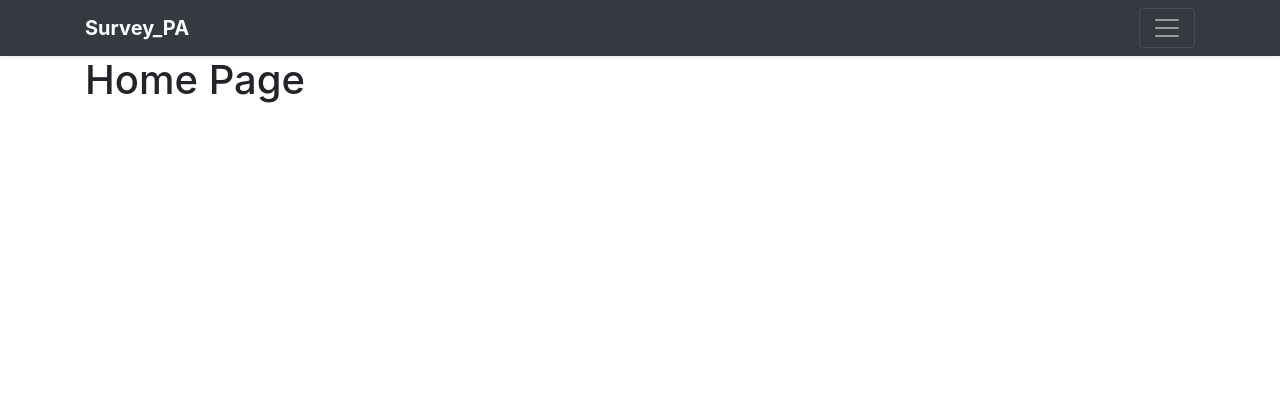
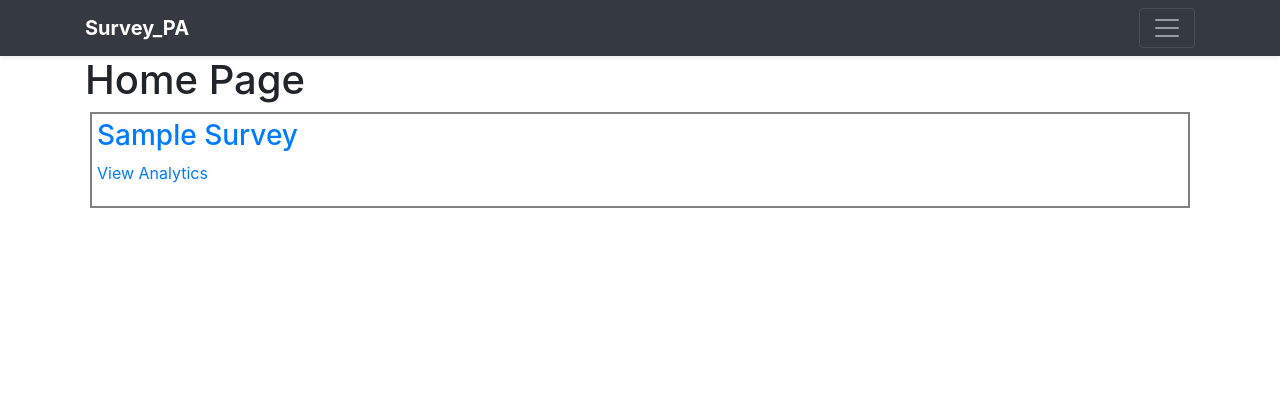
Before and after one commit to Oisin-Headen/Django-Project, a Django app: page / in a window 1280 px wide. Shown: the top 420 px of the page. Run offline with Django 3.2, Linux system fonts and the light colour scheme; data that the repository does not hold is empty; some libraries are stand-ins or nearby versions.

Commit message:
Implementing Mo's comments

```diff
--- a/ParanoidEnv/ParanoidAndroidProject/ParanoidAndroidProject/settings.py
+++ b/ParanoidEnv/ParanoidAndroidProject/ParanoidAndroidProject/settings.py
@@ -23,7 +23,7 @@ BASE_DIR = os.path.dirname(os.path.dirname(os.path.abspath(__file__)))
 SECRET_KEY = '4ltpd4@ih#&%153n1g%jn9z7(=*-sk_f#^prx^419zgr#_c)38'
 
 # SECURITY WARNING: don't run with debug turned on in production!
-DEBUG = True
+DEBUG = False
 
 ALLOWED_HOSTS = [
     "*"
@@ -125,9 +125,9 @@ USE_TZ = True
 
 STATIC_URL = '/static/'
 
-STATIC_ROOT = os.path.join(BASE_DIR, "static")
+# STATIC_ROOT = os.path.join(BASE_DIR, "static")
 
 STATICFILES_DIRS = [
-    # os.path.join(BASE_DIR, "static"),
+    os.path.join(BASE_DIR, "static"),
     '/var/www/static/',
 ]
--- a/ParanoidEnv/ParanoidAndroidProject/paranoidApp/dataanalysis.py
+++ b/ParanoidEnv/ParanoidAndroidProject/paranoidApp/dataanalysis.py
@@ -3,6 +3,7 @@
 # import pickle
 import os
 import json
+import re
 # from textwrap import wrap
 from matplotlib import style
 import matplotlib.pyplot as plt
@@ -131,7 +132,7 @@ def graph_multiple_choice(question_type, question, data_frame, path):
         new_counts = []
         for option in question["choices"]:
             new_labels.append(option)
-            new_counts.append(column_data.str.count(option).sum())
+            new_counts.append(column_data.str.count("^" + re.escape(option) + "$").sum())
 
         num_items = np.arange(0, len(new_counts))
 
--- a/ParanoidEnv/ParanoidAndroidProject/paranoidApp/templates/paranoidApp/base.html
+++ b/ParanoidEnv/ParanoidAndroidProject/paranoidApp/templates/paranoidApp/base.html
@@ -34,7 +34,7 @@
                                 {% if request.user.is_admin %}
                                 View all Survey Data
                                 {% else %}
-                                Your Surveys
+                                View Survey Data
                                 {% endif %}
                             </a></li>
                             {% if request.user.is_admin %}
--- a/ParanoidEnv/ParanoidAndroidProject/paranoidApp/templates/paranoidApp/index.html
+++ b/ParanoidEnv/ParanoidAndroidProject/paranoidApp/templates/paranoidApp/index.html
@@ -6,6 +6,10 @@
 
 <h1>Home Page</h1>
 
+<div class="box">
+    <h3><a href="{% url 'view_survey' %}">Sample Survey</a></h3>
+    <p><a href="{% url 'analyse_data' %}">View Analytics</a></p>
+</div>
 {% for survey in surveys %}
     <div class="box">
         <h3><a href="{% url 'view_survey' survey_id=survey.id %}">{{survey.name}}</a></h3>
--- a/ParanoidEnv/ParanoidAndroidProject/paranoidApp/templates/paranoidApp/survey_complete.html
+++ b/ParanoidEnv/ParanoidAndroidProject/paranoidApp/templates/paranoidApp/survey_complete.html
@@ -7,4 +7,5 @@
 {% else %}
     <h4><a href="{% url 'analyse_data' %}">View Analytics</a></h4>
 {% endif %}
+<p><a href="{% url 'index' %}">Back to Home</a></p>
 {% endblock %}
--- a/ParanoidEnv/ParanoidAndroidProject/paranoidApp/templates/paranoidApp/survey_creation_single_page.html
+++ b/ParanoidEnv/ParanoidAndroidProject/paranoidApp/templates/paranoidApp/survey_creation_single_page.html
@@ -8,7 +8,7 @@
 {% endblock %}
 
 {% block content %}
-    <p><a href="{% url "index" %}">Home Page</a></p>
+    <p><a href="{% url "index" %}">Cancel</a></p>
 
     <h1>Create a Survey</h1>
     <div>
--- a/ParanoidEnv/ParanoidAndroidProject/paranoidApp/urls.py
+++ b/ParanoidEnv/ParanoidAndroidProject/paranoidApp/urls.py
@@ -6,7 +6,7 @@ from . import views
 urlpatterns = [
     path('', views.index, name='index'),
     path('view/<int:survey_id>/', views.view_survey, name='view_survey'),
-    path('view/', views.view_survey, name='view_survey'),
+    path('view/sample', views.view_survey, name='view_survey'),
     path('error/', views.error, name='error'),
     path('view/<int:survey_id>/complete', views.survey_complete, name='survey_complete'),
     path('view/sample/complete', views.survey_complete, name='survey_sample_complete'),
--- a/ParanoidEnv/ParanoidAndroidProject/paranoidApp/views.py
+++ b/ParanoidEnv/ParanoidAndroidProject/paranoidApp/views.py
@@ -41,17 +41,33 @@ def index(request):
 def view_survey(request, survey_id=-1):
     """View and respond to a survey.
     Currently only views the hard-coded sample survey"""
-    if survey_id == -1:
-        file_name = "data/survey-1.json"
-    else:
-        survey = get_object_or_404(Survey, pk=survey_id)
-        file_name = "data/survey" + str(survey.pk) + ".json"
+    try:
+        if survey_id == -1:
+            file_name = "data/survey-1.json"
+        else:
+            survey = get_object_or_404(Survey, pk=survey_id)
+            file_name = "data/survey" + str(survey.pk) + ".json"
 
-    current_folder = os.path.dirname(os.path.abspath(__file__))
-    file = open(os.path.join(current_folder, file_name), "r")
+        current_folder = os.path.dirname(os.path.abspath(__file__))
+        file = open(os.path.join(current_folder, file_name), "r")
+        json_data = json.loads(file.read())
+        json_data['id'] = survey_id
+    except Http404:
+        messages.add_message(request, messages.ERROR,
+                             "Error accessing database. This survey does not exist.\n" +
+                             "It may have been deleted by the owner or an admin")
+        return HttpResponseRedirect(reverse("error"))
+    except FileNotFoundError:
+        messages.add_message(request, messages.ERROR,
+                             "Error accessing file. This survey has been deleted improperly.\n" +
+                             "If you own this survey, contact the site owner for assistance")
+        return HttpResponseRedirect(reverse("error"))
+    except ValueError:
+        messages.add_message(request, messages.ERROR,
+                             "Error accessing file. This survey may have been corrupted.\n" +
+                             "If you own this survey, contact the site owner for assistance")
+        return HttpResponseRedirect(reverse("error"))
 
-    json_data = json.loads(file.read())
-    json_data['id'] = survey_id
     survey_data = {"survey":json_data}
     return HttpResponse(loader.get_template("paranoidApp/survey_view.html")
                         .render(survey_data, request))
@@ -125,7 +141,7 @@ def survey_post_data(request):
 
             for j, subquestion in enumerate(subquestions, 1):
                 if (question_data_input == "Yes" and question['on'] is False
-                    ) or (question_data_input == "No" and question['on'] is True):
+                   ) or (question_data_input == "No" and question['on'] is True):
                     list_entry += "NA"
                 else:
                     list_entry += process_question(
@@ -375,72 +391,89 @@ def analyse_data(request, survey_id=-1):
     survey_json_file = os.path.join(current_folder, "data/survey" + str(survey_id) + ".json")
     survey_answers_file = os.path.join(current_folder, "data/survey"+ str(survey_id) +".csv")
 
-    static_path = data_analytics(survey_answers_file, survey_json_file, survey_id)
+    try:
+        static_path = data_analytics(survey_answers_file, survey_json_file, survey_id)
 
-    # Get csv data
-    survey_data = json.load(open(survey_json_file, "r"))
+        # Get csv data
+        survey_data = json.load(open(survey_json_file, "r"))
 
-    data_for_questions = []
+        data_for_questions = []
 
-    data_frame = pandas.read_csv(os.path.dirname(current_folder) + "/static/" + static_path +
-                                 "analytics.csv", index_col=["Question"])
+        data_frame = pandas.read_csv(os.path.dirname(current_folder) + "/static/" + static_path +
+                                    "analytics.csv", index_col=["Question"])
 
-    for question in survey_data['questions']:
-        question_data = {}
-        if question["type"] in ["radio", "boolean", "dropdown"] and (
-                "subquestions" not in question.keys()):
-            question_data = {
-                "image_file": static_path + question["column-name"] + ".svg",
-                "question_text": question["text"],
-            }
-        elif question["type"] in ["number_rating", "numerical"]:
-            question_data = {
-                "image_file": static_path + question["column-name"] + ".svg",
-                "question_text": question["text"],
-                "extra": {
-                    "max": data_frame.loc[question['column-name'], "Max"],
-                    "min": data_frame.loc[question['column-name'], "Min"],
-                    "average": data_frame.loc[question['column-name'], "Average"],
-                    "median": data_frame.loc[question['column-name'], "Median"]
+        for question in survey_data['questions']:
+            question_data = {}
+            if question["type"] in ["radio", "boolean", "dropdown"] and (
+                    "subquestions" not in question.keys()):
+                question_data = {
+                    "image_file": static_path + question["column-name"] + ".svg",
+                    "question_text": question["text"],
                 }
-            }
-        elif (question["type"] == "boolean") and "subquestions" in question.keys():
-            subquestions = []
-            for subquestion_data in question['subquestions']:
-                if subquestion_data["type"] in ["radio", "boolean", "dropdown"]:
-                    subquestions.append({
-                        "image_file": static_path + subquestion_data["column-name"] + ".svg",
-                        "question_text": subquestion_data["text"],
-                    })
-                elif subquestion_data["type"] in ["number_rating", "numerical"]:
-                    subquestions.append({
-                        "image_file": static_path + subquestion_data["column-name"] + ".svg",
-                        "question_text": subquestion_data["text"],
-                        "extra": {
-                            "max": data_frame.loc[subquestion_data['column-name'], "Max"],
-                            "min": data_frame.loc[subquestion_data['column-name'], "Min"],
-                            "average": data_frame.loc[subquestion_data['column-name'], "Average"],
-                            "median": data_frame.loc[subquestion_data['column-name'], "Median"]
-                        }
-                    })
-                else:
-                    subquestions.append({
-                        "question_text": subquestion_data["text"],
-                    })
-            question_data = {
-                "image_file": static_path + question["column-name"] + ".svg",
-                "question_text": question["text"],
-                "subquestions": subquestions,
-            }
+            elif question["type"] in ["number_rating", "numerical"]:
+                question_data = {
+                    "image_file": static_path + question["column-name"] + ".svg",
+                    "question_text": question["text"],
+                    "extra": {
+                        "max": data_frame.loc[question['column-name'], "Max"],
+                        "min": data_frame.loc[question['column-name'], "Min"],
+                        "average": data_frame.loc[question['column-name'], "Average"],
+                        "median": data_frame.loc[question['column-name'], "Median"]
+                    }
+                }
+            elif (question["type"] == "boolean") and "subquestions" in question.keys():
+                subquestions = []
+                for subquestion_data in question['subquestions']:
+                    if subquestion_data["type"] in ["radio", "boolean", "dropdown"]:
+                        subquestions.append({
+                            "image_file": static_path + subquestion_data["column-name"] + ".svg",
+                            "question_text": subquestion_data["text"],
+                        })
+                    elif subquestion_data["type"] in ["number_rating", "numerical"]:
+                        subquestions.append({
+                            "image_file": static_path + subquestion_data["column-name"] + ".svg",
+                            "question_text": subquestion_data["text"],
+                            "extra": {
+                                "max": data_frame.loc[subquestion_data['column-name'], "Max"],
+                                "min": data_frame.loc[subquestion_data['column-name'], "Min"],
+                                "average": data_frame.loc[subquestion_data['column-name'],
+                                                          "Average"],
+                                "median": data_frame.loc[subquestion_data['column-name'], "Median"]
+                            }
+                        })
+                    else:
+                        subquestions.append({
+                            "question_text": subquestion_data["text"],
+                        })
+                question_data = {
+                    "image_file": static_path + question["column-name"] + ".svg",
+                    "question_text": question["text"],
+                    "subquestions": subquestions,
+                }
 
-        else:
-            question_data = {
-                "question_text": question["text"],
-            }
+            else:
+                question_data = {
+                    "question_text": question["text"],
+                }
 
-        data_for_questions.append(question_data)
-    return HttpResponse(loader.get_template("paranoidApp/survey_analytics.html")
-                        .render({
-                            "questions": data_for_questions,
-                            "survey_name": survey_data['name']
-                            }, request))
+            data_for_questions.append(question_data)
+        return HttpResponse(loader.get_template("paranoidApp/survey_analytics.html")
+                            .render({
+                                "questions": data_for_questions,
+                                "survey_name": survey_data['name']
+                                }, request))
+    except Http404:
+        messages.add_message(request, messages.ERROR,
+                             "Error accessing database. This survey does not exist.\n" +
+                             "It may have been deleted by the owner or an admin")
+        return HttpResponseRedirect(reverse("error"))
+    except FileNotFoundError:
+        messages.add_message(request, messages.ERROR,
+                             "Error accessing file. This survey has been deleted improperly.\n" +
+                             "If you own this survey, contact the site owner for assistance")
+        return HttpResponseRedirect(reverse("error"))
+    except ValueError:
+        messages.add_message(request, messages.ERROR,
+                             "Error accessing file. This survey may have been corrupted.\n" +
+                             "If you own this survey, contact the site owner for assistance")
+        return HttpResponseRedirect(reverse("error"))
```
Also changed, not shown: ParanoidEnv/ParanoidAndroidProject/paranoidApp/templates/paranoidApp/survey_view.html (+9 -1 lines).
